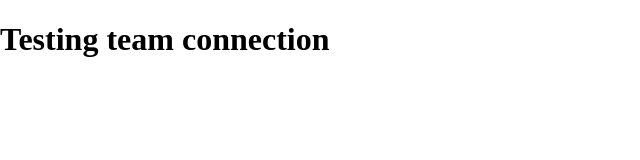
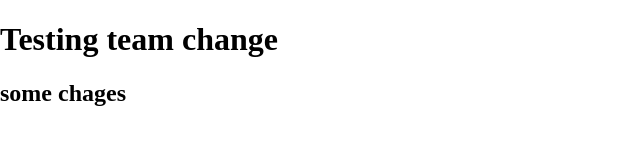
Before and after one commit to TatianaPas/team-test, a plain HTML site: page index.html in a window 1280 px wide. Shown: the whole page, without its empty margins (0-640 px from the left). Drawn offline with Linux system fonts and the light colour scheme.

Commit message:
Update index.html

```diff
--- a/index.html
+++ b/index.html
@@ -12,7 +12,8 @@
 
 </head>
 <body>
-    <h1> Testing team connection</h1>
+    <h1> Testing team change</h1>
+    <h2>some chages</h2>
 
 
     <!--Script  -->
```
